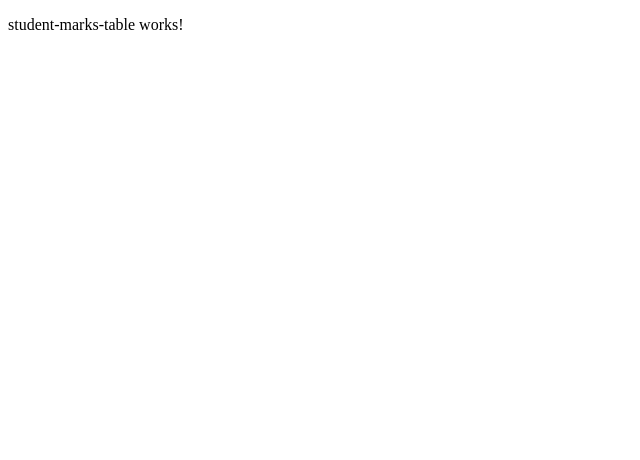
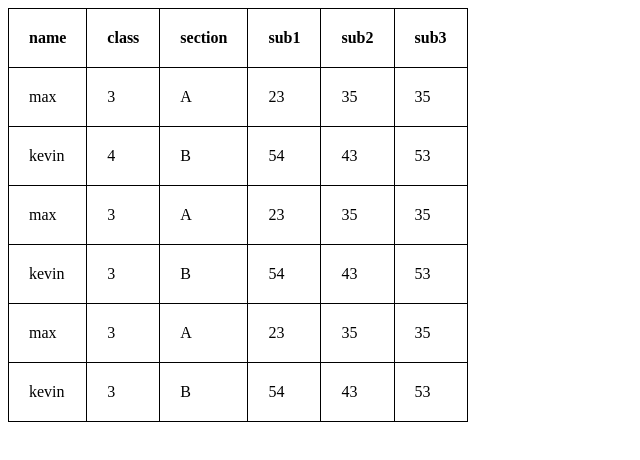
Before and after one commit to ApoorvaBhatA/Sapient_Angular_Assignment, an Angular app: page /route5 in a window 1280 px wide. Shown: the top 460 px of the page, without its empty margins (0-640 px from the left). Built offline with nearby package versions, Linux system fonts and the light colour scheme.

Commit message:
creates table dynamically - route5

```diff
--- a/src/app/components/student-marks-table/student-marks-table.component.html
+++ b/src/app/components/student-marks-table/student-marks-table.component.html
@@ -1 +1,11 @@
-<p>student-marks-table works!</p>
+<table>
+    <th *ngFor="let heading of headings">
+        {{heading}}
+    </th>
+    <tr *ngFor="let student of students">
+        <td *ngFor="let entry of student | valuesFromObject">
+            {{entry}}
+        </td>
+    </tr>
+
+</table>
--- a/src/app/components/student-marks-table/student-marks-table.component.scss
+++ b/src/app/components/student-marks-table/student-marks-table.component.scss
@@ -0,0 +1,5 @@
+table,th,td {
+    border: 1px solid black;
+    border-collapse: collapse;
+    padding: 20px;
+}
--- a/src/app/components/student-marks-table/student-marks-table.component.ts
+++ b/src/app/components/student-marks-table/student-marks-table.component.ts
@@ -1,4 +1,5 @@
 import { Component, OnInit } from '@angular/core';
+import studentsData from '@json-data/students.json'
 
 @Component({
   selector: 'app-student-marks-table',
@@ -6,10 +7,14 @@ import { Component, OnInit } from '@angular/core';
   styleUrls: ['./student-marks-table.component.scss']
 })
 export class StudentMarksTableComponent implements OnInit {
+  students: { name: string; class: string; section: string; sub1: string; sub2: string; sub3: string; }[]=[];
+  headings : string[] = [];
 
   constructor() { }
 
   ngOnInit(): void {
+    this.students = JSON.parse(JSON.stringify(studentsData));
+    this.headings = Object.keys(this.students[0]);
   }
 
 }
--- a/src/app/components/student-marks-table/student-marks-table.module.ts
+++ b/src/app/components/student-marks-table/student-marks-table.module.ts
@@ -2,10 +2,12 @@ import { NgModule } from '@angular/core';
 import { CommonModule } from '@angular/common';
 import { StudentMarksTableComponent } from '@student/student-marks-table.component';
 import { StudentMarksTableRoutingModule } from '@student/student-marks-routing.module';
+import { ValuesFromObjectPipe } from '@utils/pipes/values-from-object.pipe';
 
 @NgModule({
   declarations: [
-    StudentMarksTableComponent
+    StudentMarksTableComponent,
+    ValuesFromObjectPipe,
   ],
   imports: [
     CommonModule,
--- a/src/app/utils/data/students.json
+++ b/src/app/utils/data/students.json
@@ -1,8 +1,6 @@
+[
    {
-    "students": [
-
-       {
-          "name":"max",
+      "name": "max",
       "class": "3",
       "section": "A",
       "sub1": "23",
@@ -10,7 +8,23 @@
       "sub3": "35"
    },
    {
-          "name":"kevin",
+      "name": "kevin",
+      "class": "4",
+      "section": "B",
+      "sub1": "54",
+      "sub2": "43",
+      "sub3": "53"
+   },
+   {
+      "name": "max",
+      "class": "3",
+      "section": "A",
+      "sub1": "23",
+      "sub2": "35",
+      "sub3": "35"
+   },
+   {
+      "name": "kevin",
       "class": "3",
       "section": "B",
       "sub1": "54",
@@ -18,7 +32,7 @@
       "sub3": "53"
    },
    {
-        "name":"max",
+      "name": "max",
       "class": "3",
       "section": "A",
       "sub1": "23",
@@ -26,23 +40,7 @@
       "sub3": "35"
    },
    {
-        "name":"kevin",
-        "class": "3",
-        "section": "B",
-        "sub1": "54",
-        "sub2": "43",
-        "sub3": "53"
-     },
-     {
-        "name":"max",
-        "class": "3",
-        "section": "A",
-        "sub1": "23",
-        "sub2": "35",
-        "sub3": "35"
-     },
-     {
-        "name":"kevin",
+      "name": "kevin",
       "class": "3",
       "section": "B",
       "sub1": "54",
@@ -50,4 +48,3 @@
       "sub3": "53"
    }
 ]
- }
--- /dev/null
+++ b/src/app/utils/pipes/values-from-object.pipe.ts
@@ -0,0 +1,12 @@
+import { Pipe, PipeTransform } from '@angular/core';
+
+@Pipe({
+    name: 'valuesFromObject'
+})
+
+export class ValuesFromObjectPipe implements PipeTransform {
+
+  transform( value: any) : Array<string> {
+    return Object.values(value);
+  }
+}
```
Lines whose indentation alone changed are shown as unchanged.
